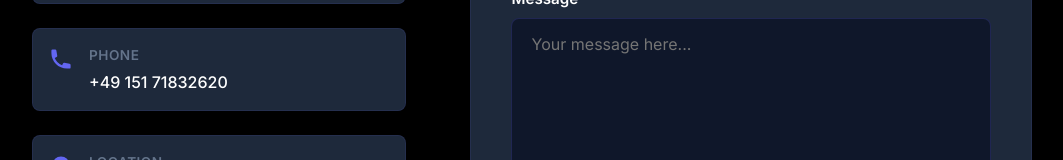
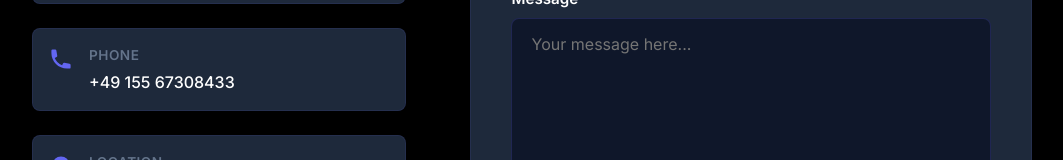
Before and after one commit to spoorthimadhavan/My_Portfolio, a React (Vite) app: page / in a window 1280 px wide. Shown: the part 8674-8834 px from the top of the page, without its empty margins (108-1171 px from the left). Built offline with nearby package versions, Linux system fonts and the light colour scheme; no server answers.

Commit message:
Update Contact.jsx
Number change

```diff
--- a/src/components/Contact.jsx
+++ b/src/components/Contact.jsx
@@ -128,8 +128,8 @@ const Contact = () => {
     {
       icon: <HiPhone />,
       label: 'Phone',
-      value: '+49 151 71832620',
-      link: 'tel:+4915171832620',
+      value: '+49 155 67308433',
+      link: 'tel:+4915567308433',
     },
     {
       icon: <HiLocationMarker />,
```
